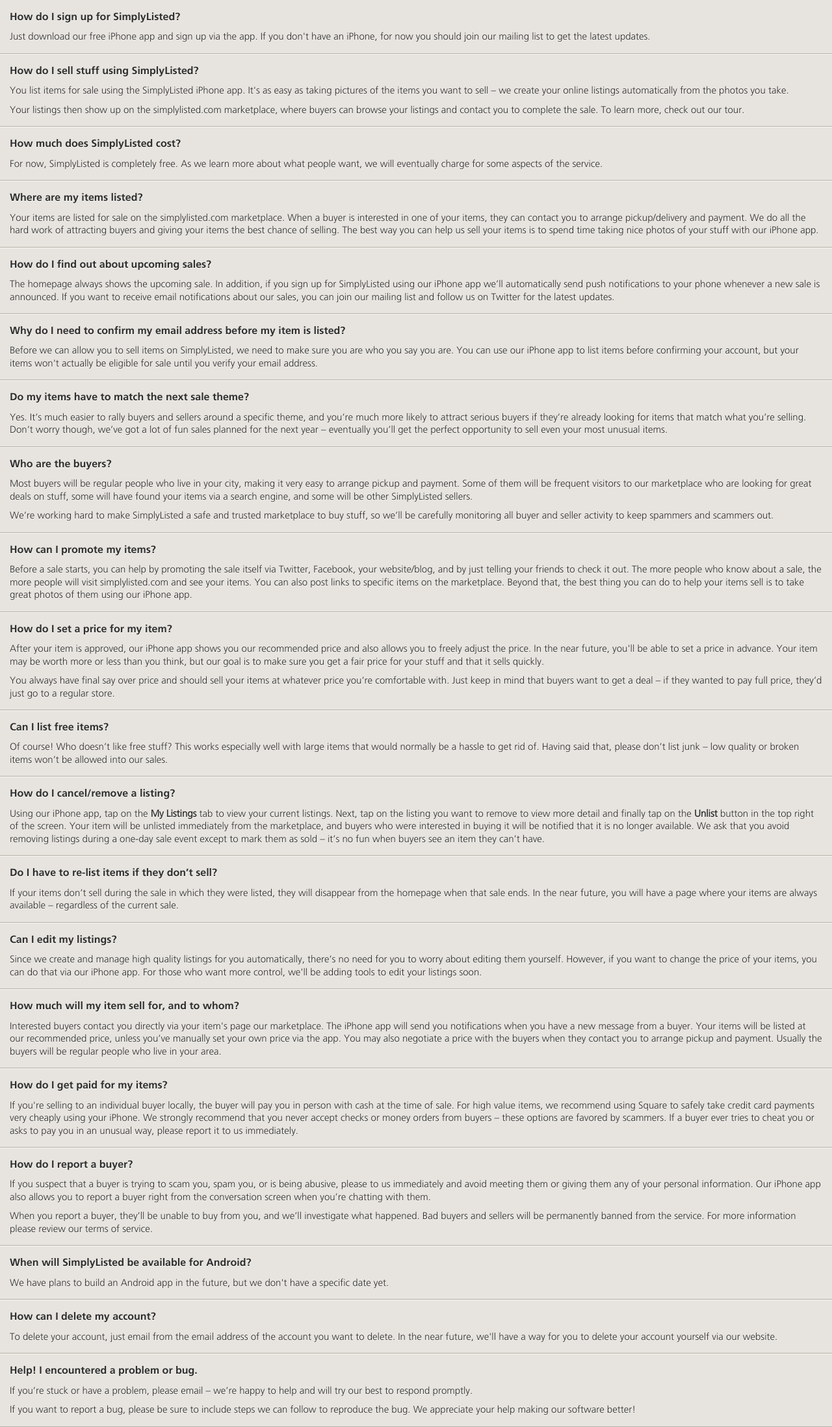
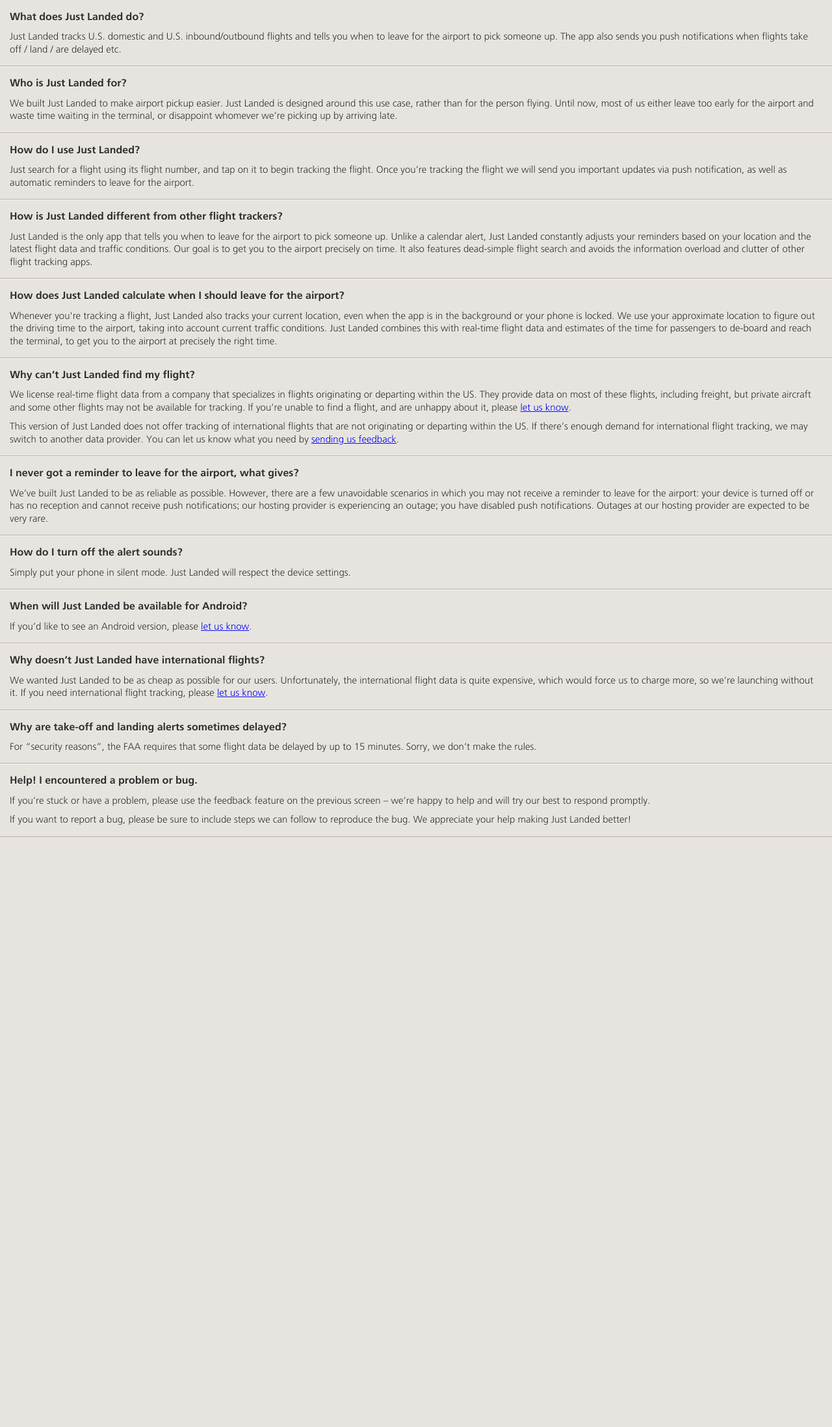
Before and after one commit to jongrall/just-landed, a Python web app: template templates/iphonefaq.html in a window 1280 px wide. Shown: the whole page at 65% size. After the commit the page ends 1288 px from the top, so only its background shows below. Run offline with Jinja, Linux system fonts and the light colour scheme; the template is opened without the code that fills it, so the values that code supplies are empty.

Commit message:
- New artwork - FAQ screen finished

```diff
--- a/app.yaml
+++ b/app.yaml
@@ -1,5 +1,5 @@
 application: just-landed
-version: 0-8
+version: 0-9
 runtime: python27
 api_version: 1
 threadsafe: true
--- a/templates/iphonefaq.html
+++ b/templates/iphonefaq.html
@@ -59,108 +59,66 @@
 </head>
 <body>
     <div class="question">
-        <h1>How do I sign up for SimplyListed?</h1>
-        <p>Just download our free iPhone app and sign up via the app. If you don't have an iPhone, for now you should join our mailing list to get the latest updates.</p>
+        <h1>What does Just Landed do?</h1>
+        <p>Just Landed tracks U.S. domestic and U.S. inbound/outbound flights and tells you when to leave for the airport to pick someone up. The app also sends you push notifications when flights take off / land / are delayed etc.</p>
     </div>
 
     <div class="question">
-        <h1>How do I sell stuff using SimplyListed?</h1>
-        <p>You list items for sale using the SimplyListed iPhone app. It's as easy as taking pictures of the items you want to sell &ndash; we create your online listings automatically from the photos you take.</p>
-        <p>Your listings then show up on the simplylisted.com marketplace, where buyers can browse your listings and contact you to complete the sale. To learn more, check out our tour.</p>
+        <h1>Who is Just Landed for?</h1>
+        <p>We built Just Landed to make airport pickup easier. Just Landed is designed around this use case, rather than for the person flying. Until now, most of us either leave too early for the airport and waste time waiting in the terminal, or disappoint whomever we&rsquo;re picking up by arriving late.</p>
     </div>
 
     <div class="question">
-        <h1>How much does SimplyListed cost?</h1>
-        <p>For now, SimplyListed is completely free. As we learn more about what people want, we will eventually charge for some aspects of the service.</p>
+        <h1>How do I use Just Landed?</h1>
+        <p>Just search for a flight using its flight number, and tap on it to begin tracking the flight. Once you&rsquo;re tracking the flight we will send you important updates via push notification, as well as automatic reminders to leave for the airport.</p>
     </div>
 
     <div class="question">
-        <h1>Where are my items listed?</h1>
-        <p>Your items are listed for sale on the simplylisted.com marketplace. When a buyer is interested in one of your items, they can contact you to arrange pickup/delivery and payment. We do all the hard work of attracting buyers and giving your items the best chance of selling. The best way you can help us sell your items is to spend time taking nice photos of your stuff with our iPhone app.</p>
+        <h1>How is Just Landed different from other flight trackers?</h1>
+        <p>Just Landed is the only app that tells you when to leave for the airport to pick someone up. Unlike a calendar alert, Just Landed constantly adjusts your reminders based on your location and the latest flight data and traffic conditions. Our goal is to get you to the airport precisely on time. It also features dead-simple flight search and avoids the information overload and clutter of other flight tracking apps.</p>
     </div>
 
     <div class="question">
-        <h1>How do I find out about upcoming sales?</h1>
-        <p>The homepage always shows the upcoming sale. In addition, if you sign up for SimplyListed using our iPhone app we&rsquo;ll automatically send push notifications to your phone whenever a new sale is announced. If you want to receive email notifications about our sales, you can join our mailing list and follow us on Twitter for the latest updates.</p>
+        <h1>How does Just Landed calculate when I should leave for the airport?</h1>
+        <p>Whenever you're tracking a flight, Just Landed also tracks your current location, even when the app is in the background or your phone is locked. We use your approximate location to figure out the driving time to the airport, taking into account current traffic conditions. Just Landed combines this with real-time flight data and estimates of the time for passengers to de-board and reach the terminal, to get you to the airport at precisely the right time.</p>
     </div>
 
     <div class="question">
-        <h1>Why do I need to confirm my email address before my item is listed?</h1>
-        <p>Before we can allow you to sell items on SimplyListed, we need to make sure you are who you say you are. You can use our iPhone app to list items before confirming your account, but your items won't actually be eligible for sale until you verify your email address.</p>
+        <h1>Why can&rsquo;t Just Landed find my flight?</h1>
+        <p>We license real-time flight data from a company that specializes in flights originating or departing within the US. They provide data on most of these flights, including freight, but private aircraft and some other flights may not be available for tracking. If you&rsquo;re unable to find a flight, and are unhappy about it, please <a href="mailto:support@getjustlanded.com?subject=Unable%20to%20find%20my%20flight.">let us know</a>.</p>
+
+          <p>This version of Just Landed does not offer tracking of international flights that are not originating or departing within the US. If there&rsquo;s enough demand for international flight tracking, we may switch to another data provider. You can let us know what you need by <a href="mailto:support@getjustlanded.com?subject=Need%20international%20flight%20tracking.">sending us feedback</a>.</p>
     </div>
 
     <div class="question">
-        <h1>Do my items have to match the next sale theme?</h1>
-        <p>Yes. It&rsquo;s much easier to rally buyers and sellers around a specific theme, and you&rsquo;re much more likely to attract serious buyers if they&rsquo;re already looking for items that match what you&rsquo;re selling. Don&rsquo;t worry though, we&rsquo;ve got a lot of fun sales planned for the next year &ndash; eventually you&rsquo;ll get the perfect opportunity to sell even your most unusual items.</p>
+        <h1>I never got a reminder to leave for the airport, what gives?</h1>
+        <p>We&rsquo;ve built Just Landed to be as reliable as possible. However, there are a few unavoidable scenarios in which you may not receive a reminder to leave for the airport: your device is turned off or has no reception and cannot receive push notifications; our hosting provider is experiencing an outage; you have disabled push notifications. Outages at our hosting provider are expected to be very rare.</p>
     </div>
 
     <div class="question">
-        <h1>Who are the buyers?</h1>
-        <p>Most buyers will be regular people who live in your city, making it very easy to arrange pickup and payment. Some of them will be frequent visitors to our marketplace who are looking for great deals on stuff, some will have found your items via a search engine, and some will be other SimplyListed sellers.</p>
-        <p>We&rsquo;re working hard to make SimplyListed a safe and trusted marketplace to buy stuff, so we&rsquo;ll be carefully monitoring all buyer and seller activity to keep spammers and scammers out.</p>
+        <h1>How do I turn off the alert sounds?</h1>
+        <p>Simply put your phone in silent mode. Just Landed will respect the device settings.</p>
     </div>
 
     <div class="question">
-        <h1>How can I promote my items?</h1>
-        <p>Before a sale starts, you can help by promoting the sale itself via Twitter, Facebook, your website/blog, and by just telling your friends to check it out. The more people who know about a sale, the more people will visit simplylisted.com and see your items. You can also post links to specific items on the marketplace. Beyond that, the best thing you can do to help your items sell is to take great photos of them using our iPhone app.</p>
+        <h1>When will Just Landed be available for Android?</h1>
+        <p>If you&rsquo;d like to see an Android version, please <a href="mailto:support@getjustlanded.com?subject=Just%20Landed%20for%20Android.">let us know</a>.</p>
     </div>
 
     <div class="question">
-        <h1>How do I set a price for my item?</h1>
-        <p>After your item is approved, our iPhone app shows you our recommended price and also allows you to freely adjust the price. In the near future, you'll be able to set a price in advance. Your item may be worth more or less than you think, but our goal is to make sure you get a fair price for your stuff and that it sells quickly.</p>
-        <p>You always have final say over price and should sell your items at whatever price you&rsquo;re comfortable with. Just keep in mind that buyers want to get a deal &ndash; if they wanted to pay full price, they&rsquo;d just go to a regular store.</p>
+        <h1>Why doesn&rsquo;t Just Landed have international flights?</h1>
+        <p>We wanted Just Landed to be as cheap as possible for our users. Unfortunately, the international flight data is quite expensive, which would force us to charge more, so we&rsquo;re launching without it. If you need international flight tracking, please <a href="mailto:support@getjustlanded.com?subject=Need%20international%20flight%20tracking.">let us know</a>.</p>
     </div>
 
     <div class="question">
-        <h1>Can I list free items?</h1>
-        <p>Of course! Who doesn&rsquo;t like free stuff? This works especially well with large items that would normally be a hassle to get rid of. Having said that, please don&rsquo;t list junk &ndash; low quality or broken items won&rsquo;t be allowed into our sales.</p>
-    </div>
-
-    <div class="question">
-        <h1>How do I cancel/remove a listing?</h1>
-        <p>Using our iPhone app, tap on the <strong>My Listings</strong> tab to view your current listings. Next, tap on the listing you want to remove to view more detail and finally tap on the <strong>Unlist</strong> button in the top right of the screen. Your item will be unlisted immediately from the marketplace, and buyers who were interested in buying it will be notified that it is no longer available. We ask that you avoid removing listings during a one-day sale event except to mark them as sold &ndash; it&rsquo;s no fun when buyers see an item they can&rsquo;t have.</p>
-    </div>
-
-    <div class="question">
-        <h1>Do I have to re-list items if they don&rsquo;t sell?</h1>
-        <p>If your items don&rsquo;t sell during the sale in which they were listed, they will disappear from the homepage when that sale ends. In the near future, you will have a page where your items are always available &ndash; regardless of the current sale.</p>
-    </div>
-
-    <div class="question">
-        <h1>Can I edit my listings?</h1>
-        <p>Since we create and manage high quality listings for you automatically, there&rsquo;s no need for you to worry about editing them yourself. However, if you want to change the price of your items, you can do that via our iPhone app. For those who want more control, we'll be adding tools to edit your listings soon.</p>
-    </div>
-
-    <div class="question">
-        <h1>How much will my item sell for, and to whom?</h1>
-        <p>Interested buyers contact you directly via your item's page our marketplace. The iPhone app will send you notifications when you have a new message from a buyer. Your items will be listed at our recommended price, unless you&rsquo;ve manually set your own price via the app. You may also negotiate a price with the buyers when they contact you to arrange pickup and payment. Usually the buyers will be regular people who live in your area.</p>
-    </div>
-
-    <div class="question">
-        <h1>How do I get paid for my items?</h1>
-        <p>If you're selling to an individual buyer locally, the buyer will pay you in person with cash at the time of sale. For high value items, we recommend using Square to safely take credit card payments very cheaply using your iPhone. We strongly recommend that you never accept checks or money orders from buyers &ndash; these options are favored by scammers. If a buyer ever tries to cheat you or asks to pay you in an unusual way, please report it to us immediately.</p>
-    </div>
-
-    <div class="question">
-        <h1>How do I report a buyer?</h1>
-        <p>If you suspect that a buyer is trying to scam you, spam you, or is being abusive, please to us immediately and avoid meeting them or giving them any of your personal information. Our iPhone app also allows you to report a buyer right from the conversation screen when you&rsquo;re chatting with them.</p>
-        <p>When you report a buyer, they&rsquo;ll be unable to buy from you, and we&rsquo;ll investigate what happened. Bad buyers and sellers will be permanently banned from the service. For more information please review our terms of service.</p>
-    </div>
-
-    <div class="question">
-        <h1>When will SimplyListed be available for Android?</h1>
-        <p>We have plans to build an Android app in the future, but we don't have a specific date yet.</p>
-    </div>
-
-    <div class="question">
-        <h1>How can I delete my account?</h1>
-        <p>To delete your account, just email from the email address of the account you want to delete. In the near future, we'll have a way for you to delete your account yourself via our website.</p>
+        <h1>Why are take-off and landing alerts sometimes delayed?</h1>
+        <p>For &ldquo;security reasons&rdquo;, the FAA requires that some flight data be delayed by up to 15 minutes. Sorry, we don&rsquo;t make the rules.</p>
     </div>
 
     <div class="question">
         <h1>Help! I encountered a problem or bug.</h1>
-        <p>If you&rsquo;re stuck or have a problem, please email &ndash; we&rsquo;re happy to help and will try our best to respond promptly.</p>
-        <p>If you want to report a bug, please be sure to include steps we can follow to reproduce the bug. We appreciate your help making our software better!</p>
+        <p>If you&rsquo;re stuck or have a problem, please use the feedback feature on the previous screen &ndash; we&rsquo;re happy to help and will try our best to respond promptly.</p>
+        <p>If you want to report a bug, please be sure to include steps we can follow to reproduce the bug. We appreciate your help making Just Landed better!</p>
     </div>
 </body>
 </html>
```
